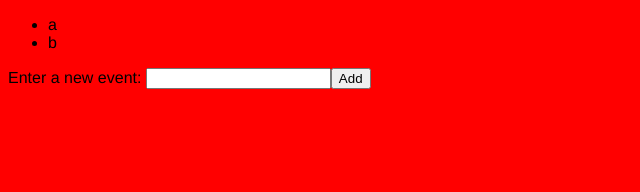
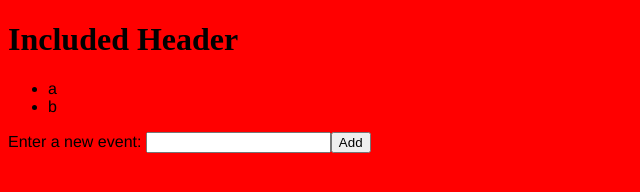
Before and after one commit to michr-cri/redux-sample, a React app: page src/index.html in a window 1280 px wide. Shown: the whole page, without its empty margins (0-640 px from the left). Built offline with nearby package versions, Linux system fonts and the light colour scheme.

Commit message:
closes #3 - html include behavior is configured using html-laoder together with using HtmlWebpackPlugin templating functionality

```diff
--- a/package.json
+++ b/package.json
@@ -40,12 +40,14 @@
     "extract-text-webpack-plugin": "2.1.0",
     "favicons-webpack-plugin": "0.0.7",
     "font-awesome": "4.7.0",
+    "html-loader": "0.4.5",
     "html-webpack-plugin": "2.28.0",
     "jest": "^20.0.3",
     "node-sass": "^4.5.3",
     "open": "0.0.5",
     "react-addons-test-utils": "^15.5.1",
     "react-dom": "^15.5.4",
+    "react-hot-loader": "3.0.0-beta.7",
     "react-test-renderer": "^15.5.4",
     "rimraf": "2.6.1",
     "sass-loader": "^6.0.5",
--- /dev/null
+++ b/src/header.html
@@ -0,0 +1 @@
+<h1>Included Header</h1>
--- a/src/index.html
+++ b/src/index.html
@@ -5,6 +5,7 @@
     <title><%= htmlWebpackPlugin.options.title %></title>
   </head>
   <body>
+      <%= require('html-loader!./header.html') %>
       <div id="app"></div>
   </body>
 </html>
--- a/webpack.config.js
+++ b/webpack.config.js
@@ -96,7 +96,7 @@ const config = {
             showErrors: true,
             xhtml: true,
             inject: 'body', //true | 'head' | 'body' | false
-            minify: {},
+            minify: {}
         }),
         extractSass,
         new FaviconsWebpackPlugin({
```
